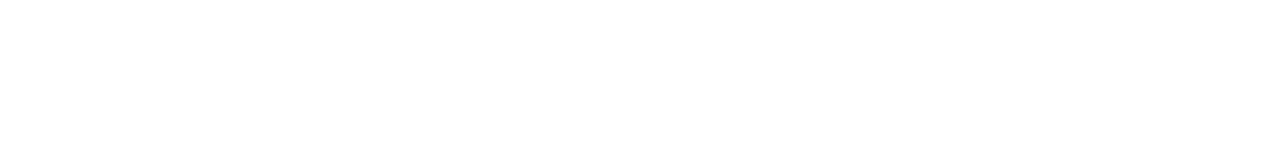
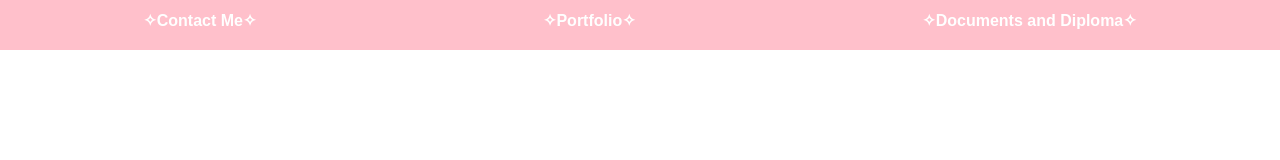
Before and after one commit to DianaAndreeva/rsschool-cv, a plain HTML site: page index.html in a window 1280 px wide. Drawn offline with Linux system fonts and the light colour scheme; a web font is replaced by a local one.

Commit message:
feat: add header

```diff
--- a/index.html
+++ b/index.html
@@ -2,7 +2,31 @@
 <html lang="en">
 <head>
     <meta charset="UTF-8">
-    <title>Document</title>
+    <meta name="viewport" content="width=device-width", initial-scale="1.0">
+    <link rel="preconnect" href="https://fonts.googleapis.com">
+    <link rel="preconnect" href="https://fonts.gstatic.com" crossorigin>
+    <link href="https://fonts.googleapis.com/css2?family=Wittgenstein:ital,wght@0,400..900;1,400..900&display=swap" rel="stylesheet">
+    <link rel="stylesheet" href="/rsschool-cv/style.css">
+    <title>cv</title>
 </head>
-<body></body>
+<body>
+    <header class="header">
+        <nav class="nav">
+            <ul class="nav-list">
+                <li class="li-info"><a href="/contact me">✧Contact Me✧</a></li>
+                <li class="li-info"><a href="/contact me">✧Portfolio✧</a></li>
+                <li class="li-info"><a href="/contact me">✧Documents and Diploma✧</a></li>
+            </ul>
+        </nav>
+    </header>
+    <main>
+        <div class="left-part">
+
+        </div>
+        <div class="right-part">
+
+        </div>
+    </main>
+    <footer></footer>
+</body>
 </html>
--- a/style.css
+++ b/style.css
@@ -1,3 +1,32 @@
 * {
-    margin: 0;
+    margin: 0 auto;
+    padding: 0;
 }
+
+body {
+    display: block;
+}
+
+.header {
+    height: 50px;
+    background-color: pink;
+}
+
+.nav-list {
+    display: flex;
+    padding-top: 11px;
+}
+
+li {
+    list-style: none;
+}
+
+a {
+    text-decoration: none;
+    color: white;
+}
+
+.li-info {
+    font-family: 'Wittgenstein', sans-serif;
+    font-weight: 600;
+}
```
